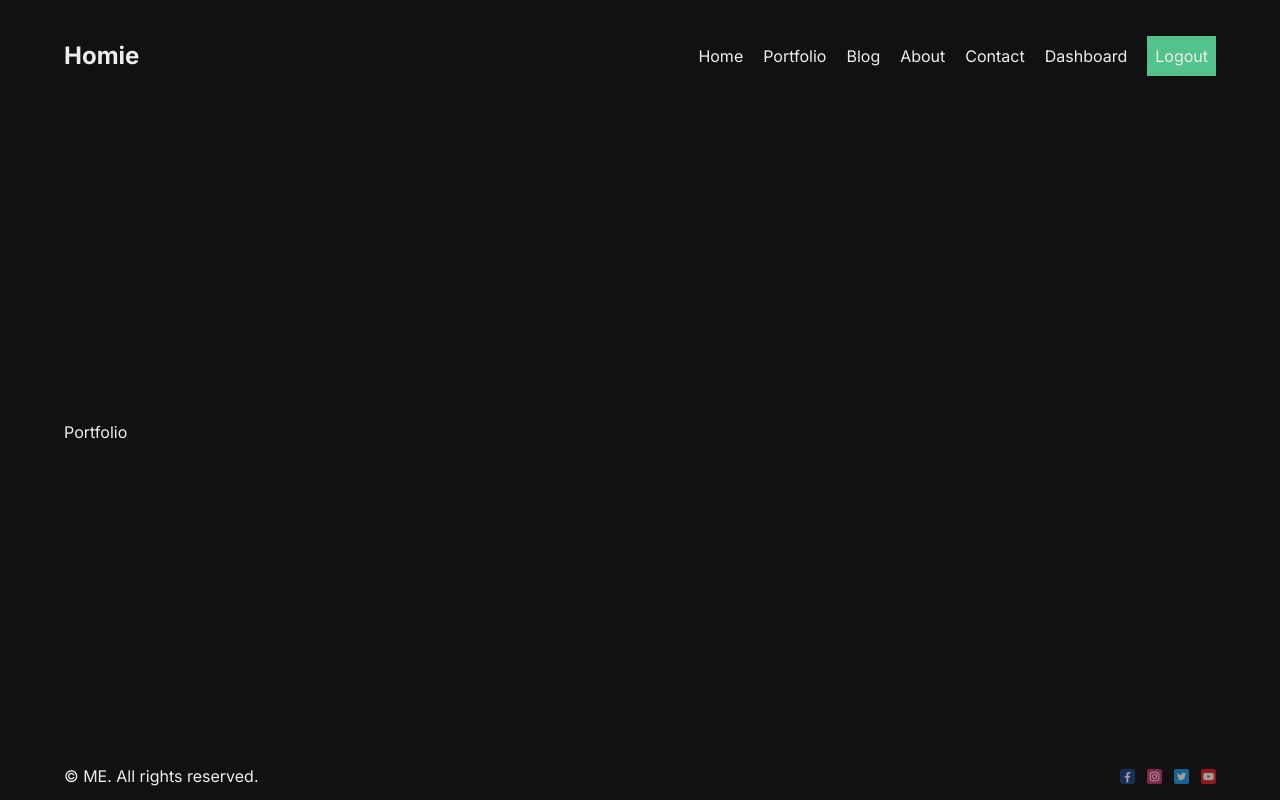
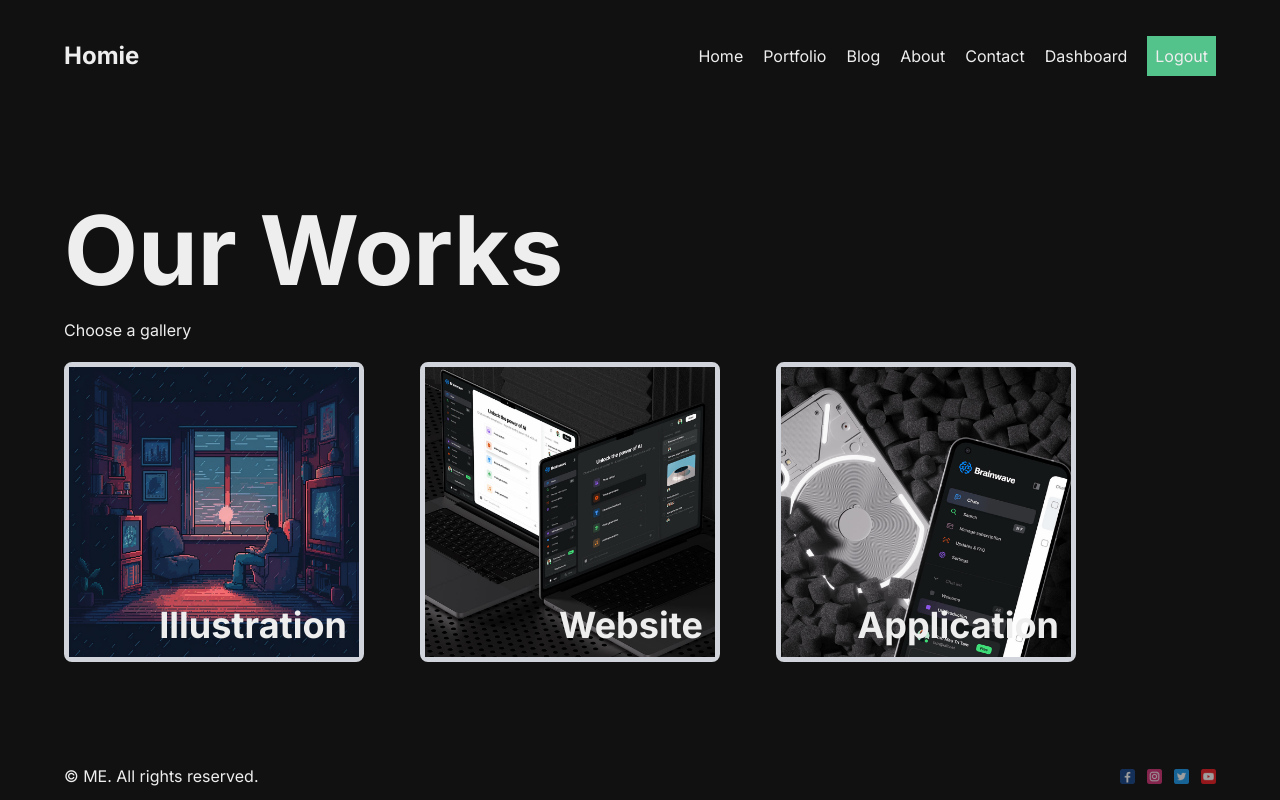
Before and after one commit to 4kbr/blog-app, a Next.js app: page /portfolio in a window 1280 px wide. Built offline with nearby package versions, Linux system fonts and the light colour scheme.

Commit message:
styling portfolio

```diff
--- a/next.config.js
+++ b/next.config.js
@@ -1,7 +1,7 @@
 /** @type {import('next').NextConfig} */
 const nextConfig = {
   images: {
-    domains: ["images.pexels.com"],
+    domains: ["images.pexels.com", "images.unsplash.com"],
   },
 };
 
--- a/src/app/globals.css
+++ b/src/app/globals.css
@@ -16,7 +16,7 @@ a {
   color: inherit;
 }
 
-.container {
+.appContainer {
   @apply min-h-[100vh] my-0 mx-auto py-0 px-16 flex flex-col justify-between;
 }
 
--- a/src/app/layout.tsx
+++ b/src/app/layout.tsx
@@ -19,7 +19,7 @@ export default function RootLayout({
   return (
     <html lang="en">
       <body className={inter.className}>
-        <div className="container">
+        <div className="appContainer">
           <Navbar />
           {children}
           <Footer />
--- /dev/null
+++ b/src/app/portfolio/[category]/page.module.css
@@ -0,0 +1,3 @@
+.item:nth-child(2n + 1) {
+  flex-direction: row-reverse;
+}
--- a/src/app/portfolio/[category]/page.tsx
+++ b/src/app/portfolio/[category]/page.tsx
@@ -1,5 +1,101 @@
-const Category = () => {
-  return <div>Category</div>;
+import Button from "@/components/Button/Button";
+import Image from "next/image";
+import styles from "./page.module.css";
+
+const Category = ({ params }: { params: any }) => {
+  return (
+    <div className="catContainer">
+      <h1 className="catTitle text-primary ">{params.category}</h1>
+      <div className={`${styles.item} flex gap-12 mt-12 mb-24`}>
+        <div className="content flex-1 flex flex-col gap-5 justify-center">
+          <h1 className="title">Lorem ipsum</h1>
+          <p className="desc">
+            Lorem ipsum dolor sit amet consectetur adipisicing elit. Voluptas
+            qui reprehenderit molestias? Minus inventore enim consequuntur eius
+            reiciendis tenetur! Cupiditate voluptatum cumque, ab vel neque modi
+            labore? Recusandae, aspernatur obcaecati!
+          </p>
+          <Button text="See More" url="#" />
+        </div>
+        <div className="imgContainer h-[500px] relative flex-1">
+          <Image
+            className="object-cover"
+            fill
+            src={
+              "https://images.unsplash.com/photo-1476514525535-07fb3b4ae5f1?ixlib=rb-4.0.3&ixid=M3wxMjA3fDB8MHxwaG90by1wYWdlfHx8fGVufDB8fHx8fA%3D%3D&auto=format&fit=crop&w=870&q=80"
+            }
+            alt="Journey - Homie"
+          />
+        </div>
+      </div>
+      <div className={`${styles.item} flex gap-12 mt-12 mb-24`}>
+        <div className="content flex-1 flex flex-col gap-5 justify-center">
+          <h1 className="title">Lorem ipsum</h1>
+          <p className="desc">
+            Lorem ipsum dolor sit amet consectetur adipisicing elit. Voluptas
+            qui reprehenderit molestias? Minus inventore enim consequuntur eius
+            reiciendis tenetur! Cupiditate voluptatum cumque, ab vel neque modi
+            labore? Recusandae, aspernatur obcaecati!
+          </p>
+          <Button text="See More" url="#" />
+        </div>
+        <div className="imgContainer h-[500px] relative flex-1">
+          <Image
+            className="object-cover"
+            fill
+            src={
+              "https://images.unsplash.com/photo-1476514525535-07fb3b4ae5f1?ixlib=rb-4.0.3&ixid=M3wxMjA3fDB8MHxwaG90by1wYWdlfHx8fGVufDB8fHx8fA%3D%3D&auto=format&fit=crop&w=870&q=80"
+            }
+            alt="Journey - Homie"
+          />
+        </div>
+      </div>
+      <div className={`${styles.item} flex gap-12 mt-12 mb-24`}>
+        <div className="content flex-1 flex flex-col gap-5 justify-center">
+          <h1 className="title">Lorem ipsum</h1>
+          <p className="desc">
+            Lorem, ipsum dolor sit amet consectetur adipisicing elit. Soluta cum
+            voluptates sint magnam tempora eum nostrum laborum iusto deleniti!
+            Quas laboriosam architecto tempora praesentium sequi voluptas magnam
+            cupiditate explicabo doloribus.
+          </p>
+          <Button text="See More" url="#" />
+        </div>
+        <div className="imgContainer h-[500px] relative flex-1">
+          <Image
+            className="object-cover"
+            fill
+            src={
+              "https://images.unsplash.com/photo-1476514525535-07fb3b4ae5f1?ixlib=rb-4.0.3&ixid=M3wxMjA3fDB8MHxwaG90by1wYWdlfHx8fGVufDB8fHx8fA%3D%3D&auto=format&fit=crop&w=870&q=80"
+            }
+            alt="Journey - Homie"
+          />
+        </div>
+      </div>
+      <div className={`${styles.item} flex gap-12 mt-12 mb-24`}>
+        <div className="content flex-1 flex flex-col gap-5 justify-center">
+          <h1 className="title">Lorem ipsum</h1>
+          <p className="desc">
+            Lorem ipsum dolor sit amet consectetur adipisicing elit. Voluptas
+            qui reprehenderit molestias? Minus inventore enim consequuntur eius
+            reiciendis tenetur! Cupiditate voluptatum cumque, ab vel neque modi
+            labore? Recusandae, aspernatur obcaecati!
+          </p>
+          <Button text="See More" url="#" />
+        </div>
+        <div className="imgContainer h-[500px] relative flex-1">
+          <Image
+            className="object-cover"
+            fill
+            src={
+              "https://images.unsplash.com/photo-1476514525535-07fb3b4ae5f1?ixlib=rb-4.0.3&ixid=M3wxMjA3fDB8MHxwaG90by1wYWdlfHx8fGVufDB8fHx8fA%3D%3D&auto=format&fit=crop&w=870&q=80"
+            }
+            alt="Journey - Homie"
+          />
+        </div>
+      </div>
+    </div>
+  );
 };
 
 export default Category;
--- /dev/null
+++ b/src/app/portfolio/layout.tsx
@@ -0,0 +1,12 @@
+import React from "react";
+
+const LayoutPortfolio = ({ children }: { children: JSX.Element }) => {
+  return (
+    <div>
+      <h1 className="mainTitle text-8xl font-bold">Our Works</h1>
+      {children}
+    </div>
+  );
+};
+
+export default LayoutPortfolio;
--- /dev/null
+++ b/src/app/portfolio/page.module.css
@@ -0,0 +1,24 @@
+.item {
+  @apply border-[5px] border-solid border-gray-300 rounded-lg
+  w-[300px] h-[300px] relative transition-all;
+}
+
+.title {
+  @apply font-bold absolute right-3 bottom-3 text-4xl transition-all z-20;
+}
+
+.layer {
+  @apply bg-black w-full h-full z-10 absolute opacity-0 transition-all;
+}
+
+.item:hover {
+  @apply border-primary text-primary scale-110 shadow-inner shadow-primary;
+}
+
+.item:hover .title {
+  @apply right-0 bottom-[10%] text-center;
+}
+
+.item:hover .layer {
+  @apply opacity-30;
+}
--- a/src/app/portfolio/page.tsx
+++ b/src/app/portfolio/page.tsx
@@ -1,7 +1,45 @@
-import React from "react";
+import Link from "next/link";
+import styles from "./page.module.css";
+import Image from "next/image";
 
 const Portfolio = () => {
-  return <div>Portfolio</div>;
+  return (
+    <div className="portfolioContainer">
+      <h1 className="selectTitle my-5 mx-0">Choose a gallery</h1>
+      <div className="items flex gap-14">
+        <Link href={"/portfolio/illustrations"} className={`${styles.item}`}>
+          <Image
+            src={"/illustration.png"}
+            alt="illustration - homie"
+            fill
+            className="object-cover"
+          />
+          <div className={styles.layer}></div>
+          <span className={styles.title}>Illustration</span>
+        </Link>
+        <Link href={"/portfolio/illustrations"} className={`${styles.item}`}>
+          <Image
+            src={"/websites.jpg"}
+            alt="illustration - homie"
+            fill
+            className="object-cover"
+          />
+          <div className={styles.layer}></div>
+          <span className={styles.title}>Website</span>
+        </Link>
+        <Link href={"/portfolio/illustrations"} className={`${styles.item}`}>
+          <Image
+            src={"/apps.jpg"}
+            alt="illustration - homie"
+            fill
+            className="object-cover"
+          />
+          <div className={styles.layer}></div>
+          <span className={styles.title}>Application</span>
+        </Link>
+      </div>
+    </div>
+  );
 };
 
 export default Portfolio;
```
